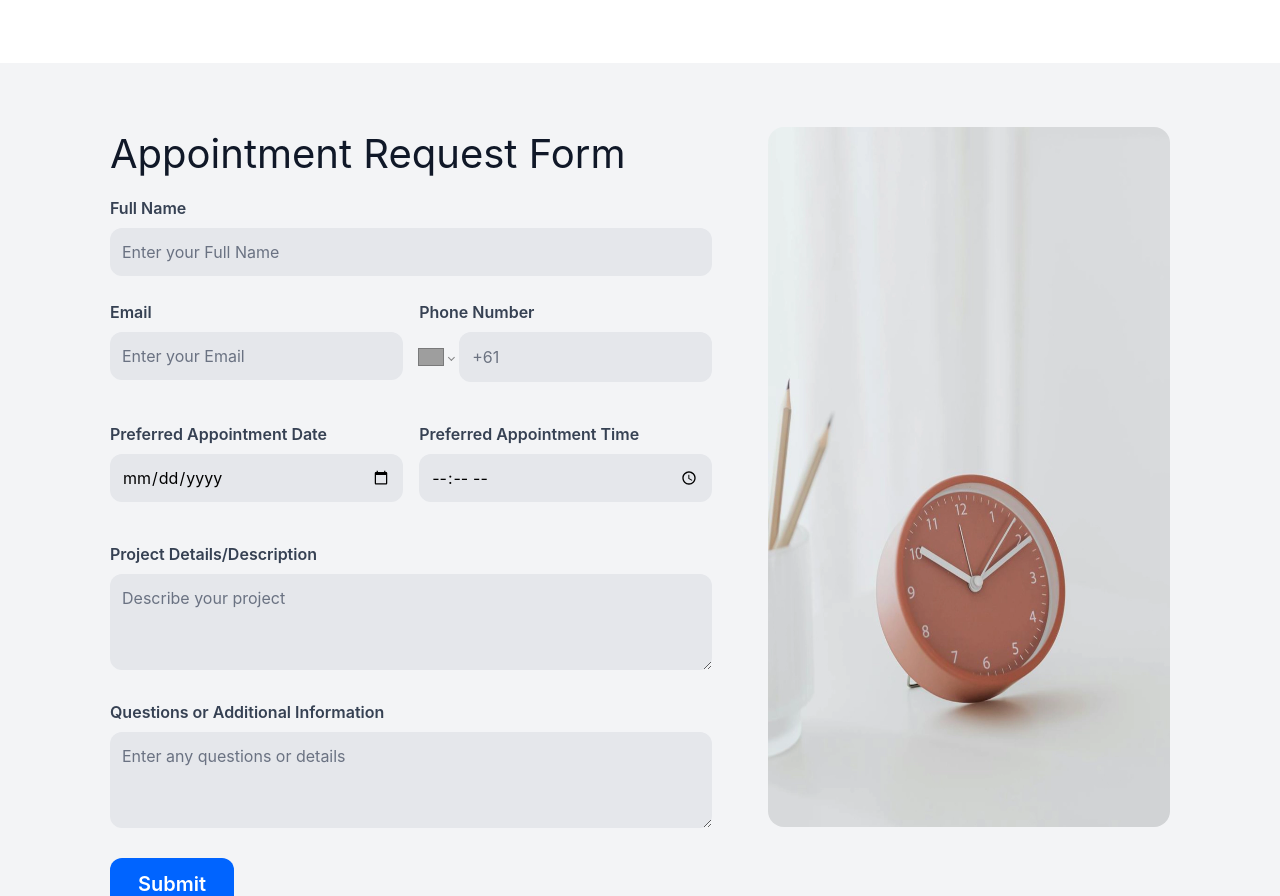
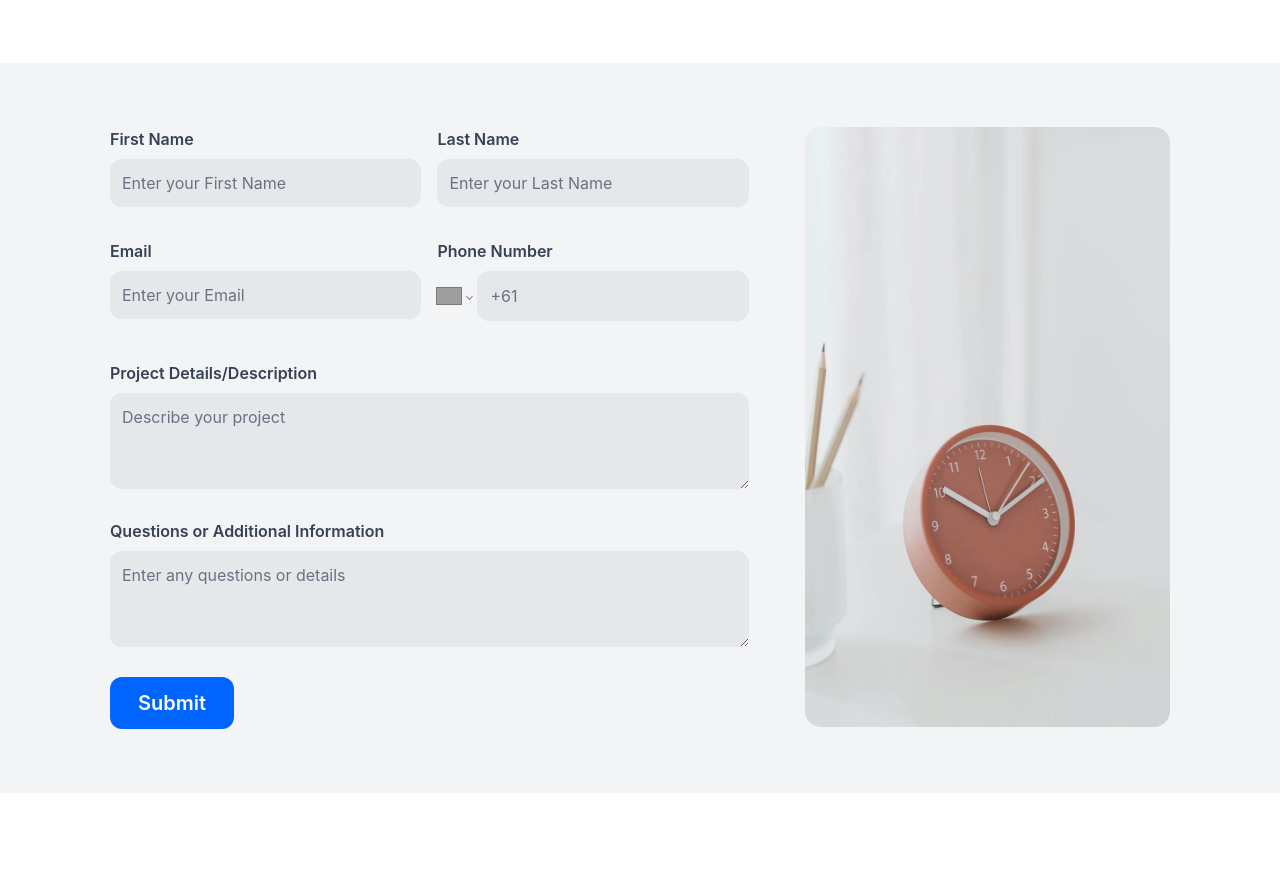
Before and after one commit to tharanga-madurapperuma/statewide-geotechnical_construction-site, a React (Vite) app: page /contact in a window 1280 px wide. Shown: the part 1260-2156 px from the top of the page. Built offline with nearby package versions, Linux system fonts and the light colour scheme; grey boxes are pictures that could not be loaded.

Commit message:
change contact form

```diff
--- a/src/components/form/AppointmentRequestForm.jsx
+++ b/src/components/form/AppointmentRequestForm.jsx
@@ -7,11 +7,10 @@ import PhoneInputWithCountrySelect from "react-phone-number-input"
 
 const AppointmentRequestForm = () => {
   const [formData, setFormData] = useState({
-    full_name: "",
+    first_name: "",
+    last_name: "",
     email: "",
     phone: "",
-    date: "",
-    time: "",
     project_details: "",
     questions: "",
   })
@@ -42,11 +41,10 @@ const AppointmentRequestForm = () => {
             console.log("Email sent successfully!", response)
             setIsSent(true)
             setFormData({
-              full_name: "",
+              first_name: "",
+              last_name: "",
               email: "",
               phone: "",
-              date: "",
-              time: "",
               project_details: "",
               questions: "",
             })
@@ -93,26 +91,38 @@ const AppointmentRequestForm = () => {
     >
       <div className="md:flex justify-between gap-40">
         <div className="lg:w-7/10 w-full md:pr-4">
-          <h3 className="lg:text-[40px] text-2xl text-gray-900 mb-4">
-            Appointment Request Form
-          </h3>
+
 
           <form onSubmit={handleSubmit}>
-            <div className="mb-4 lg:mb-24">
+            <div className="grid grid-cols-1 md:grid-cols-2 gap-4 lg:mb-24">
+              <div className="mb-4">
                 <label className="block text-[16px] text-gray-700 font-semibold mb-2">
-                Full Name
+                  First Name
                 </label>
                 <input
                   type="text"
-                name="full_name"
-                value={formData.full_name}
+                  name="first_name"
+                  value={formData.first_name}
                   onChange={handleChange}
                   required
-                placeholder="Enter your Full Name"
+                  placeholder="Enter your First Name"
                   className="rounded-xl w-full p-3 bg-gray-200  placeholder-gray-500 focus:outline-none focus:ring-2 focus:ring-gray-300"
                 />
               </div>
-            <div className="grid grid-cols-1 md:grid-cols-2 gap-4 lg:mb-24">
+              <div className="mb-4">
+                <label className="block text-gray-700 font-semibold mb-2">
+                  Last Name
+                </label>
+                <input
+                  type="text"
+                  name="last_name"
+                  value={formData.last_name}
+                  onChange={handleChange}
+                  required
+                  placeholder="Enter your Last Name"
+                  className="rounded-xl w-full p-3 bg-gray-200 placeholder-gray-500 focus:outline-none focus:ring-2 focus:ring-gray-300"
+                />
+              </div>
               <div className="mb-4">
                 <label className="block text-gray-700 font-semibold mb-2">
                   Email
@@ -139,44 +149,6 @@ const AppointmentRequestForm = () => {
                   placeholder="Enter your phone number"
                   value={formData.phone}
                   onChange={handlePhoneChange}
-                />
-                {/* <input
-                                    type="number"
-                                    name="phone"
-                                    value={formData.phone}
-                                    onChange={handleChange}
-                                    required
-                                    placeholder="Enter your Phone Number"
-                                    className="rounded-xl w-full p-3 bg-gray-200 placeholder-gray-500 focus:outline-none focus:ring-2 focus:ring-gray-300"
-                                /> */}
-              </div>
-            </div>
-
-            <div className="grid grid-cols-1 md:grid-cols-2 gap-4 lg:mb-24">
-              <div className="mb-4">
-                <label className="block text-gray-700 font-semibold mb-2">
-                  Preferred Appointment Date
-                </label>
-                <input
-                  type="date"
-                  name="date"
-                  value={formData.date}
-                  onChange={handleChange}
-                  required
-                  className="rounded-xl w-full p-3 bg-gray-200 focus:outline-none focus:ring-2 focus:ring-gray-300"
-                />
-              </div>
-              <div className="mb-4">
-                <label className="block text-gray-700 font-semibold mb-2">
-                  Preferred Appointment Time
-                </label>
-                <input
-                  type="time"
-                  name="time"
-                  value={formData.time}
-                  onChange={handleChange}
-                  required
-                  className="rounded-xl w-full p-3 bg-gray-200 focus:outline-none focus:ring-2 focus:ring-gray-300"
                 />
               </div>
             </div>
@@ -216,7 +188,7 @@ const AppointmentRequestForm = () => {
             </button>
           </form>
         </div>
-        <div className="lg:h-[700px] lg:flex lg:justify-center lg:align-middle pl-0">
+        <div className="lg:h-[600px] hidden lg:flex lg:justify-center lg:align-middle pl-0">
           <img
             src={ClockV2}
             alt="Calendar and Clock"
```
Lines whose indentation alone changed are shown as unchanged.
